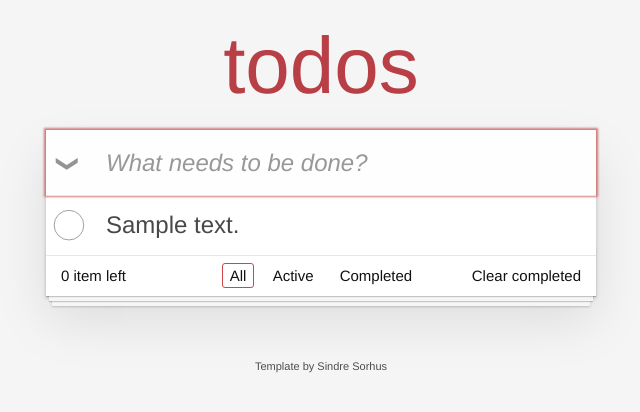
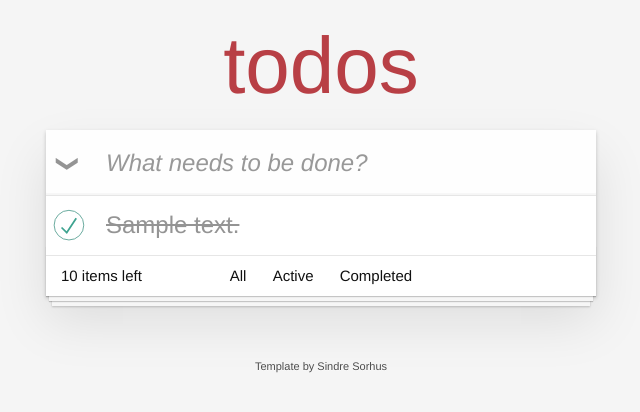
Before and after one commit to pedroifgonzalez/todo-web-app, a Python web app: template templates/index.html in a window 1280 px wide. Shown: the top 412 px of the page, without its empty margins (319-959 px from the left). Run offline with Jinja, Linux system fonts and the light colour scheme; the template is opened without the code that fills it: most values are stand-ins (such as "Sample title", 1, 10 or a date in 2020).

Commit message:
refactor: add templates data handling logic

```diff
--- a/static/css/index.css
+++ b/static/css/index.css
@@ -315,6 +315,7 @@ body {
 	text-decoration: none;
 	border: 1px solid transparent;
 	border-radius: 3px;
+	cursor: pointer;
 }
 
 .filters li a:hover {
@@ -391,3 +392,7 @@ html .clear-completed:active {
 	box-shadow: 0 0 2px 2px #CF7D7D;
 	outline: 0;
 }
+
+a {
+	cursor: pointer;
+}
--- /dev/null
+++ b/templates/footer.html
@@ -0,0 +1,31 @@
+<span class="todo-count"><strong>{{ items_left }}</strong>
+    items left</span>
+
+<ul class="filters">
+    <li>
+        {% if all_selected %}
+        <a hx-get="/tasks" hx-trigger="click" hx-target="#todos" class="selected">All</a>
+        {% else %}
+        <a hx-get="/tasks" hx-trigger="click" hx-target="#todos">All</a>
+        {% endif %}
+    </li>
+    <li>
+        {% if active_selected %}
+        <a hx-get="/tasks?completed=false" hx-trigger="click" hx-target="#todos" class="selected">Active</a>
+        {% else %}
+        <a hx-get="/tasks?completed=false" hx-trigger="click" hx-target="#todos">Active</a>
+        {% endif %}
+    </li>
+    <li>
+        {% if completed_selected %}
+        <a hx-get="/tasks?completed=true" hx-trigger="click" hx-target="#todos" class="selected">Completed</a>
+        {% else %}
+        <a hx-get="/tasks?completed=true" hx-trigger="click" hx-target="#todos">Completed</a>
+        {% endif %}
+    </li>
+</ul>
+<!-- Hidden if no completed items are left ↓ -->
+
+{% if completed_tasks %}
+<button class="clear-completed" hx-post="/tasks/clear" hx-target="#todos">Clear completed</button>
+{% endif %}
--- a/templates/index.html
+++ b/templates/index.html
@@ -13,40 +13,17 @@
 <body>
 	<section class="todoapp">
 		<header class="header">
-			<h1>todos</h1>
-			<input class="new-todo" placeholder="What needs to be done?" autofocus>
+			{% include 'header.html' %}
 		</header>
 		<!-- This section should be hidden by default and shown when there are todos -->
 		<section class="main">
 			<input id="toggle-all" class="toggle-all" type="checkbox">
 			<label for="toggle-all">Mark all as complete</label>
-			<ul class="todo-list">
-				{% for task in tasks %}
-				{% include '/completed_task/completed_task.html' if task.completed else
-				'/active_task/active_task.html'%}
-				{% endfor %}
-				<!-- These are here just to show the structure of the list items -->
-				<!-- List items should get the class `editing` when editing and `completed` when marked as completed -->
-			</ul>
+			{% include 'tasks.html' %}
 		</section>
 		<!-- This footer should be hidden by default and shown when there are todos -->
 		<footer class="footer">
-			<!-- This should be `0 items left` by default -->
-			<span class="todo-count"><strong>0</strong> item left</span>
-			<!-- Remove this if you don't implement routing -->
-			<ul class="filters">
-				<li>
-					<a class="selected" href="#/">All</a>
-				</li>
-				<li>
-					<a href="#/active">Active</a>
-				</li>
-				<li>
-					<a href="#/completed">Completed</a>
-				</li>
-			</ul>
-			<!-- Hidden if no completed items are left ↓ -->
-			<button class="clear-completed">Clear completed</button>
+		{% include 'footer.html' %}
 		</footer>
 	</section>
 	<footer class="info">
--- /dev/null
+++ b/templates/tasks.html
@@ -0,0 +1,39 @@
+{% if completed is not none %}
+<ul class="todo-list" id="todos" hx-get="/status?completed={{completed}}" hx-trigger="load delay:5ms"
+    hx-target=".footer">
+    <div hx-get="/header?completed={{completed}}" hx-trigger="load delay:5ms" hx-target=".header"></div>
+    {% elif start %}
+    <ul class="todo-list" id="todos">
+    {% else %}
+    <ul class="todo-list" id="todos" hx-get="/status" hx-trigger="load delay:5ms" hx-target=".footer"></ul>
+    <div hx-get="/header" hx-trigger="load delay:5ms" hx-target=".header"></div>
+    {% endif %}
+    {% for task in tasks %}
+    {% if task.completed %}
+    <li class="completed">
+        <div class="view">
+            <input class="toggle" type="checkbox" checked>
+            <label>{{ task.description }}</label>
+            {% if completed is not none %}
+            <button hx-delete="/task/{{ task.id }}?completed={{completed}}" hx-target="#todos" class="destroy"></button>
+            {% else %}
+            <button hx-delete="/task/{{ task.id }}" hx-target="#todos" class="destroy"></button>
+            {% endif %}
+        </div>
+    </li>
+    {% else %}
+    <li>
+        <div class="view">
+            <input class="toggle" type="checkbox" hx-put="/tasks/{{ task.id }}" hx-target="#todos">
+            <label>{{ task.description }}</label>
+            {% if completed is not none %}
+            <button hx-trigger="click" hx-delete="/task/{{ task.id }}?completed={{completed}}" hx-target="#todos"
+                class="destroy"></button>
+            {% else %}
+            <button hx-trigger="click" hx-delete="/task/{{ task.id }}" hx-target="#todos" class="destroy"></button>
+            {% endif %}
+        </div>
+    </li>
+    {% endif %}
+    {% endfor %}
+</ul>
```
Also changed, not shown: other parts of templates/index.html (+3 -1 lines), templates/active_task/active_task.html (deleted, +0 -7 lines), templates/completed_task/completed_task.html (deleted, +0 -7 lines), templates/header.html (added, +11 -0 lines).
